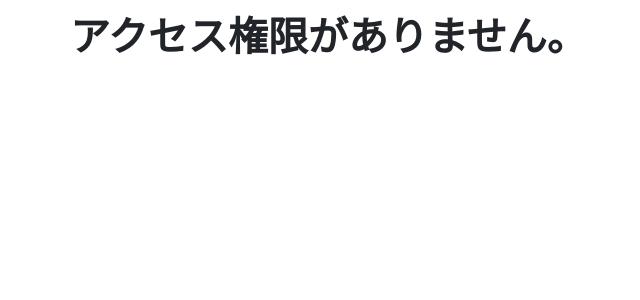
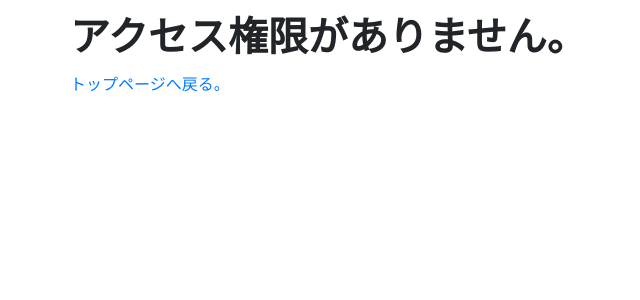
Before and after one commit to gizaju10/django, a Django app: template templates/403.html in a window 1280 px wide. Shown: the part 70-370 px from the top of the page, without its empty margins (0-640 px from the left). Run offline with Django 3.2, Linux system fonts and the light colour scheme; the template is opened without the code that fills it, so the values that code supplies are empty; some libraries are stand-ins or nearby versions.

Commit message:
エラーページに「トップページへ戻る。」リンクの追加

```diff
--- a/templates/403.html
+++ b/templates/403.html
@@ -7,6 +7,7 @@
     <div class="row">
         <div class="my-div-style w-100">
             <h1>アクセス権限がありません。</h1>
+            <p><a class="button secondaryAction" href="{% url 'maps:index' %}">トップページへ戻る。</a></p>
         </div>
     </div>
 </div>
--- a/templates/404.html
+++ b/templates/404.html
@@ -7,6 +7,7 @@
     <div class="row">
         <div class="my-div-style w-100">
             <h1>ページが見つかりませんでした。</h1>
+            <p><a class="button secondaryAction" href="{% url 'maps:index' %}">トップページへ戻る。</a></p>
         </div>
     </div>
 </div>
--- a/templates/500.html
+++ b/templates/500.html
@@ -7,6 +7,7 @@
     <div class="row">
         <div class="my-div-style w-100">
             <h1>想定外のエラーが発生しました。</h1>
+            <p><a class="button secondaryAction" href="{% url 'maps:index' %}">トップページへ戻る。</a></p>
         </div>
     </div>
 </div>
```
